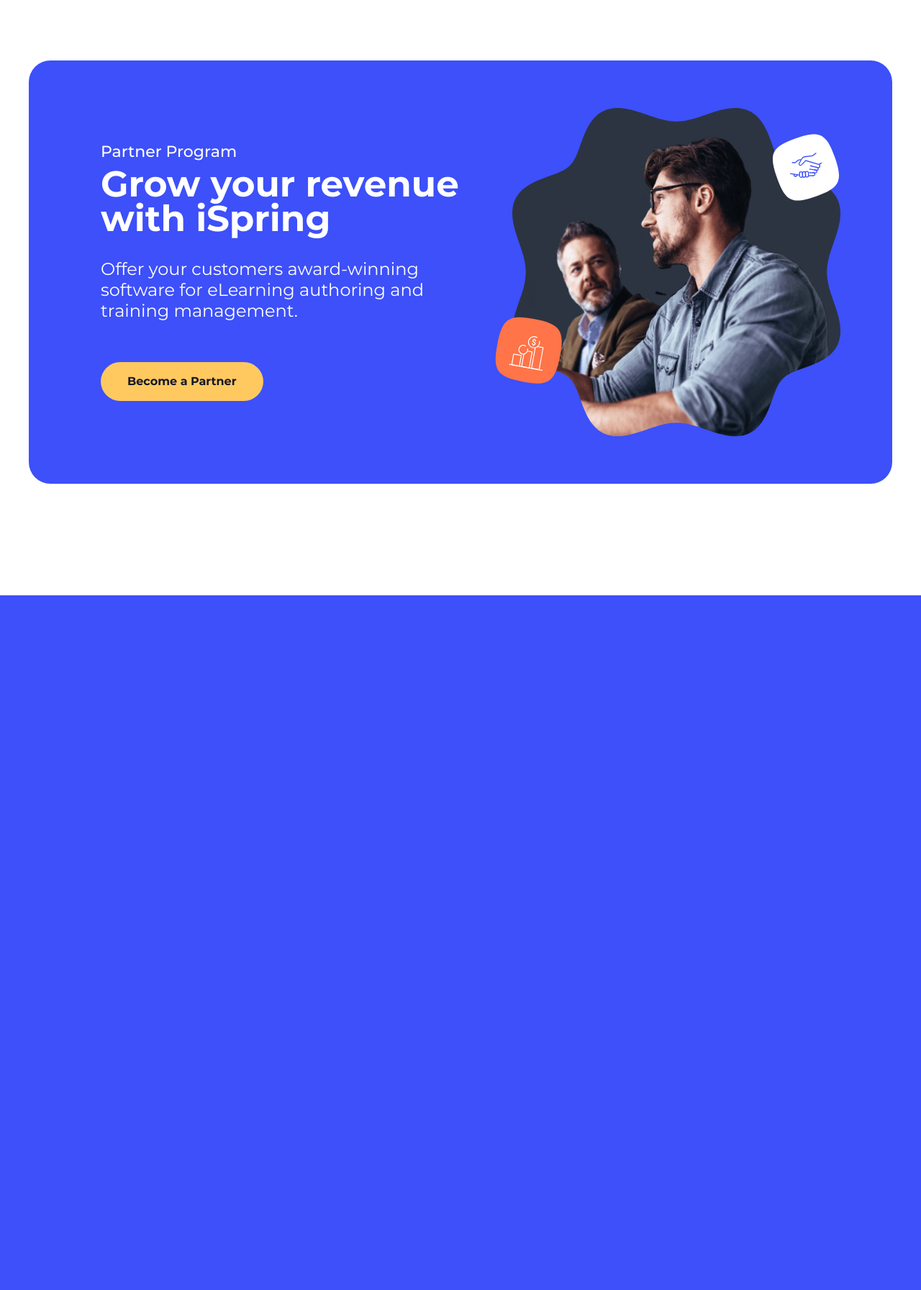
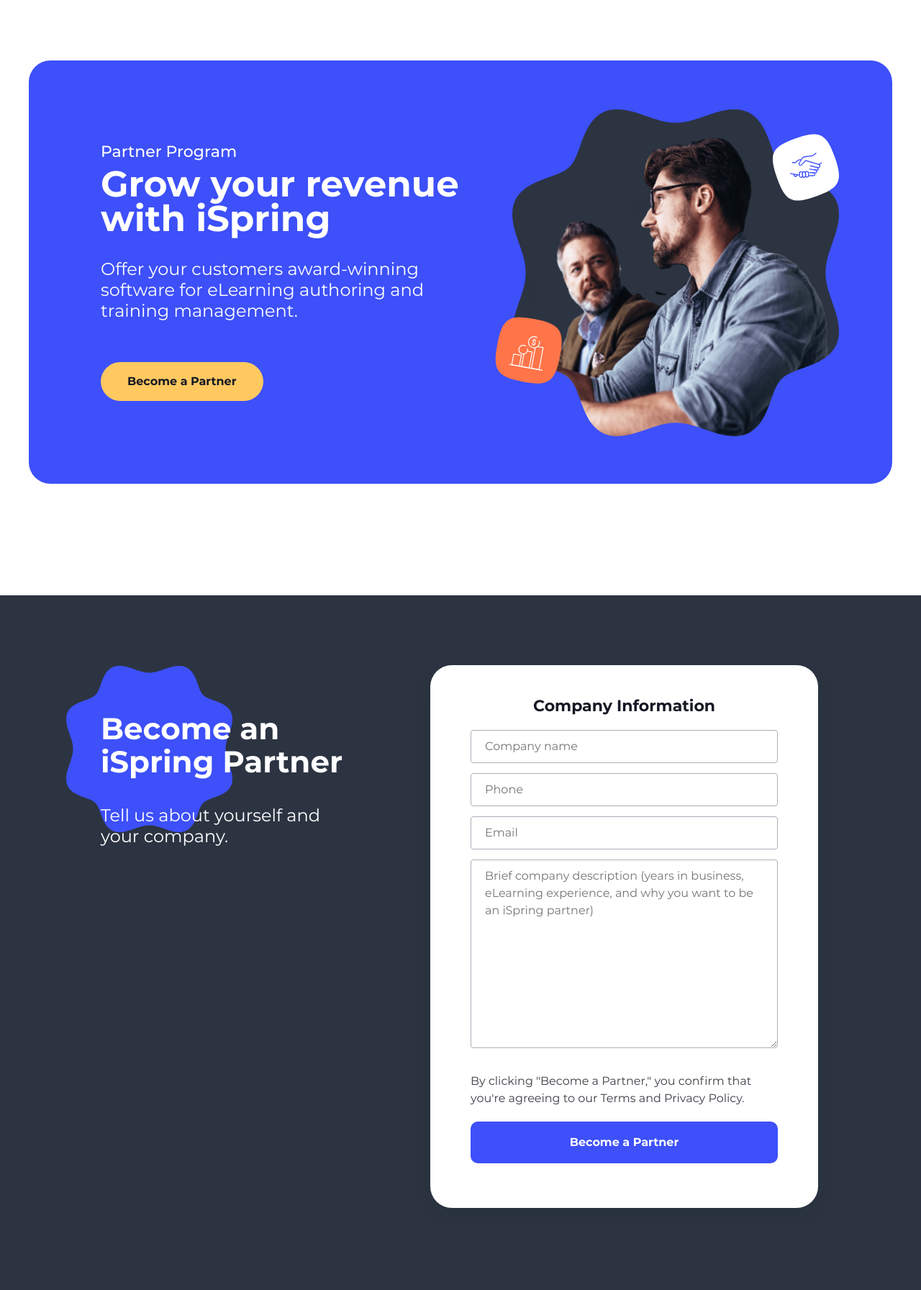
Before and after one commit to vladovinkin/landing, a PHP site: page / in a window 1280 px wide. Shown: the part 91-1883 px from the top of the page at 72% size. Before the commit the page ends 918 px from the top, so only its background shows below. Run offline with PHP 8.4, Linux system fonts and the light colour scheme.

Commit message:
style: become-partner-form desktop version

```diff
--- a/css/style.css
+++ b/css/style.css
@@ -397,6 +397,8 @@ html {
   -webkit-mask-image: url(../img/rounded-octaedr.svg);
   mask-size: contain;
   -webkit-mask-size: contain;
+  mask-repeat: no-repeat;
+  -webkit-mask-repeat: no-repeat;
 }
 .partner-image {
   width: 456px;
@@ -456,6 +458,125 @@ html {
 .partner-button-wrap {
   justify-content: center;
   display: none;
+}
+.become {
+  padding: 97px 463px 114px 412px;
+  background-color: #2C3442;
+  display: flex;
+  justify-content: center;
+
+}
+.become-columns {
+  display: flex;
+  justify-content: space-between;
+}
+.become-column-offer {
+  background: no-repeat url(./../img/rounded-octaedr.svg);
+  width: 393px;
+  height: auto;
+  margin-right: 113px;
+}
+.become-offer-wrap {
+  padding: 67px 0 0 48px;
+}
+.become-offer-title {
+  margin-bottom:37px;
+  font-family: 'Montserrat';
+  font-size: 42px;
+  font-weight: 700;
+  line-height: 46px;
+  letter-spacing: 0em;
+  text-align: left;
+  color: #FFFFFF;
+  z-index: 10;
+}
+.become-offer-text {
+  font-family: 'Montserrat';
+  font-style: normal;
+  font-weight: 400;
+  font-size: 24px;
+  line-height: 29px;
+  color: #FFFFFF;
+}
+.become-column-form {
+  width: 427px;
+  padding: 44px 56px 62px;
+  background-color: #FFFFFF;
+  box-shadow: 0px 9px 23px rgba(22, 25, 32, 0.1);
+  border-radius: 30px;
+}
+.become-form {
+  display: flex;
+  flex-direction: column;
+}
+.become-form__title {
+  margin-bottom: 20px;
+  text-align: center;
+  font-family: 'Montserrat';
+  font-style: normal;
+  font-weight: 700;
+  font-size: 22px;
+  line-height: 26px;
+  color: #151824;
+}
+.become-form__input-text,
+.become-form__textarea {
+  padding: 10px 19px;
+  background: #FFFFFF;
+  border: 1px solid #ABB0BA;
+  border-radius: 4px;
+  outline: 0;
+  font-family: 'Montserrat';
+  font-style: normal;
+  font-weight: 400;
+  font-size: 16px;
+  line-height: 24px;
+  /* border: 1px solid #FF7449; */
+}
+.become-form__input-text {
+  margin-bottom: 14px;
+}
+.become-form__textarea {
+  margin-bottom: 34px;
+}
+.become-form__input-text:focus,
+.become-form__textarea:focus {
+  border: 1px solid #3D50F9;
+  box-shadow: 0px 0px 4px rgba(41, 160, 228, 0.7);
+}
+.become-form__agreement-text {
+  margin-bottom: 20px;
+  font-family: 'Montserrat';
+  font-style: normal;
+  font-weight: 400;
+  font-size: 16px;
+  line-height: 24px;
+  color: #3D3E47;
+}
+.become-form__submit-button {
+  background: #3D50F9;
+  border-radius: 10px;
+  line-height: 20px;
+  text-align: center;
+  gap: 10px;
+  cursor: pointer;
+  border: 0;
+  transition: all .3s;
+  outline: 0;
+}
+.become-form__submit-button:hover {
+  background: #2B38AD;
+}
+.become-form__submit-button:focus {
+  box-shadow: 0px 0px 4px rgba(41, 160, 228, 0.9);
+}
+.submit-button__text {
+  font-family: 'Montserrat';
+  font-style: normal;
+  font-weight: 700;
+  font-size: 16px;
+  color: #FFFFFF;
+  padding: 18px 0;
 }
 @media screen and (max-width: 1250px) {
   .container {
--- a/index.html
+++ b/index.html
@@ -226,6 +226,33 @@
                     </div>
                 </div>
             </div>
+            <div class="become">
+                <div class="become-columns">
+                    <div class="become-column-offer">
+                        <div class="become-offer-wrap">
+                            <div class="become-offer-title">
+                                Become an iSpring Partner
+                            </div>
+                            <div class="become-offer-text">
+                                Tell us about yourself and your company.
+                            </div>
+                        </div>
+                    </div>
+                    <div class="become-column-form">
+                        <form class="become-form" action="">
+                            <div class="become-form__title">Company Information</div>
+                            <input type="text" id="company" class="become-form__input-text" placeholder="Company name ">
+                            <input type="text" id="phone" class="become-form__input-text" placeholder="Phone">
+                            <input type="email" id="email" class="become-form__input-text" placeholder="Email">
+                            <textarea name="brief" id="text" cols="30" rows="10" class="become-form__textarea" placeholder="Brief company description (years in business, eLearning experience, and why you want to be an iSpring partner)"></textarea>
+                            <div class="become-form__agreement-text">By clicking "Become a Partner," you confirm that you're agreeing to our Terms and Privacy Policy.</div>
+                            <button class="become-form__submit-button" id="submit">
+                                <div class="submit-button__text">Become a Partner</div>
+                            </button>
+                        </form>
+                    </div>
+                </div>
+            </div>
         </div>
     </div>
 </body>
```
Also changed, not shown: img/rounded-octaedr.svg.
